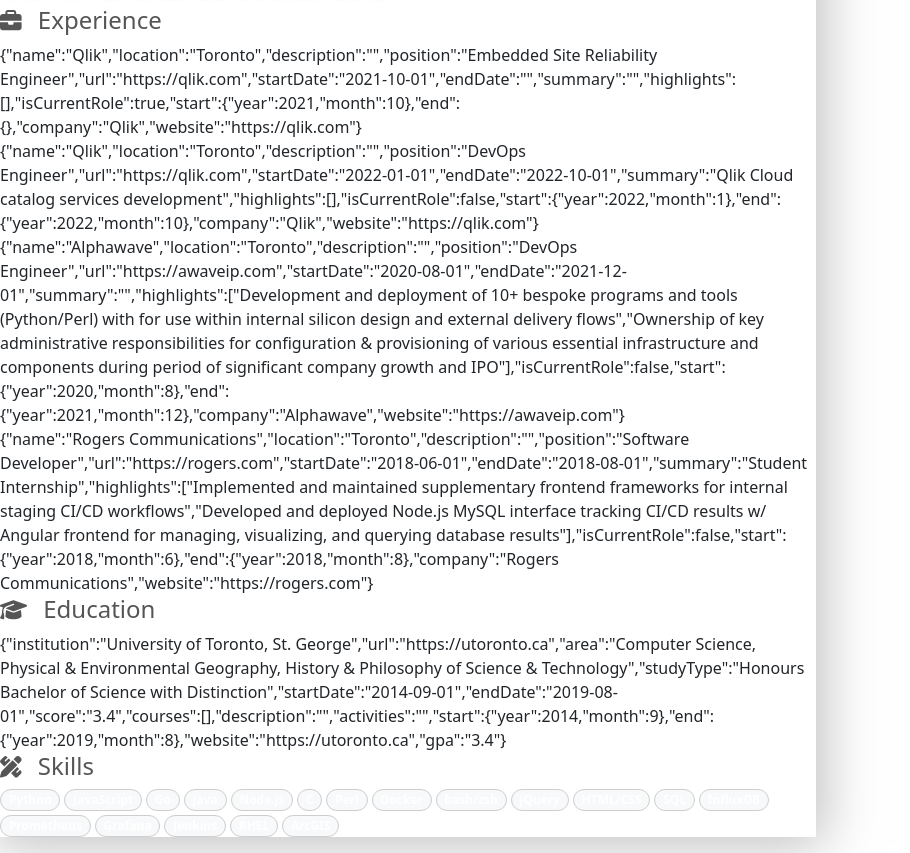
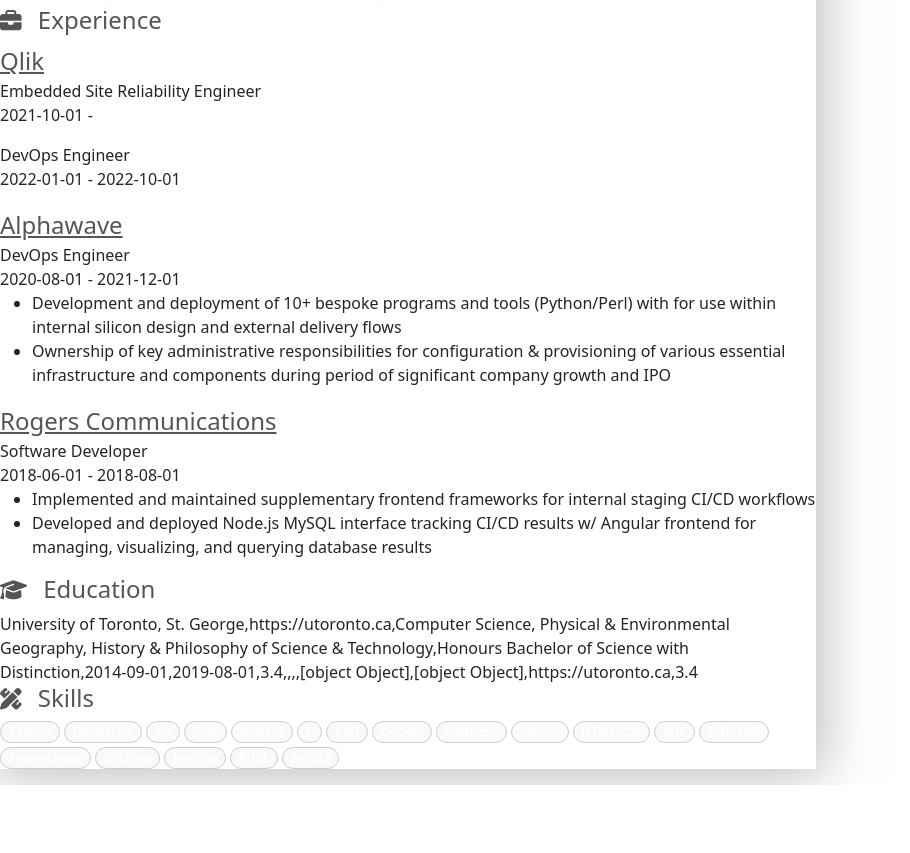
Before and after one commit to rahmanrafi/rafirahman.com, a Gatsby site: page / in a window 1280 px wide. Shown: the part 61-914 px from the top of the page, without its empty margins (0-910 px from the left). After the commit the page ends 846 px from the top, so only its background shows below. Built offline with nearby package versions, Linux system fonts and the light colour scheme; Gatsby itself is replaced by a stand-in of ours.

Commit message:
Added chronological timeline

```diff
--- /dev/null
+++ b/api/chronologizeEmployment.js
@@ -0,0 +1,36 @@
+export function chronologizeEmployment(employmentArray) {
+    let chronologizedEmployment = []
+    let currIterEmployer
+
+    function setCurrEmployer(role){
+        let employer = (({ company, website }) => ({company, website}))(role)
+        employer.roles = [subsetRole(role)]
+        return employer
+    }
+
+    function subsetRole(role) {
+        let {company, website, name, url, ...subset} = role
+        if (role.isCurrentRole) {
+            role.endDate = 'Present'
+        }
+        return subset
+    }
+
+    for (const role of employmentArray) {
+        if (currIterEmployer && currIterEmployer.company == role.company) {
+            currIterEmployer.roles.push(subsetRole(role))
+        } else {
+            if (currIterEmployer) {
+                chronologizedEmployment.push(currIterEmployer)
+            }
+            currIterEmployer = setCurrEmployer(role)
+        }
+    }
+
+    if (currIterEmployer) {
+        chronologizedEmployment.push(currIterEmployer)
+    }
+
+    console.log(chronologizedEmployment)
+    return chronologizedEmployment
+}
--- a/src/components/common/SectionHeader.js
+++ b/src/components/common/SectionHeader.js
@@ -13,11 +13,6 @@ import { library } from '@fortawesome/fontawesome-svg-core'
 const headerStyle = {
     color: 'var(--secondary-color)'
 }
-
-const SectionHeaderContainer = styled.h3 `
-    font-size: 1.5em;
-    color: var(--secondary-color);
-`
 
 const headerIconStyle = {
     fontSize: '0.9em',
@@ -42,9 +37,9 @@ export function SectionHeader({ title, icon }) {
 
     return (
         <Stack direction='horizontal'>
-            <SectionHeaderContainer>
+            <h3 className='section-header'>
                 <span><FontAwesomeIcon style={headerIconStyle} icon={icon}/></span> {title}
-            </SectionHeaderContainer>
+            </h3>
         </Stack>
     )
 }
--- a/src/components/common/TimelineSection.js
+++ b/src/components/common/TimelineSection.js
@@ -9,7 +9,7 @@ import { faGlobe } from '@fortawesome/free-solid-svg-icons'
 // import { LocationTag } from "./LocationTag";
 import { SectionHeader } from "./SectionHeader";
 import Skeleton from 'react-loading-skeleton'
-
+import { chronologizeEmployment } from "../../../api/chronologizeEmployment";
 
 const TimelineContainer = styled.div`
 `
@@ -17,10 +17,27 @@ const TimelineContainer = styled.div`
 const SectionContainer = styled.div`
 `
 
+const SectionTitleLink = styled.a`
+  font-size: 1.5em;
+`
+
 export function TimelineSection({ sectionName, data }) {
   if (!data) {
     return (
       <Skeleton width={'50%'} inline={true} />
+    )
+  }
+  if (sectionName.toLowerCase() == 'experience') {
+    let workExperience = chronologizeEmployment(data)
+    return (
+      <TimelineContainer>
+        <SectionHeader title={sectionName}></SectionHeader>
+        <SectionContainer>
+          { workExperience.map((el) =>
+            <EmploymentEntry data={el} />
+          )}
+        </SectionContainer>
+      </TimelineContainer>
     )
   }
   return (
@@ -35,10 +52,37 @@ export function TimelineSection({ sectionName, data }) {
   )
 }
 
+function EmploymentEntry({ data }) {
+  return(
+    <div>
+      <a className='section-header' href={data.website}>{data.company}</a>
+      <div>
+        { data.roles.map((role) =>
+          <EmploymentRole role={role} />
+        )}
+      </div>
+    </div>
+  )
+}
+
+function EmploymentRole({role}) {
+  return(
+    <div>
+      <div>{role.position}</div>
+      <div>{role.startDate} - {role.endDate}</div>
+      <ul>
+        {role.highlights.map((detail) =>
+          <li>{detail}</li>
+        )}
+      </ul>
+    </div>
+  )
+}
+
 function TimelineEntry({ data }) {
   return(
     <div>
-      {JSON.stringify(data)}
+      {Object.values(data).toString()}
       <br></br>
     </div>
   )
--- a/src/styles/resume.css
+++ b/src/styles/resume.css
@@ -29,5 +29,6 @@ body {
 }
 
 .section-header {
-    color: var(--secondary-color)
+    color: var(--secondary-color);
+    font-size: 1.5em
 }
```
